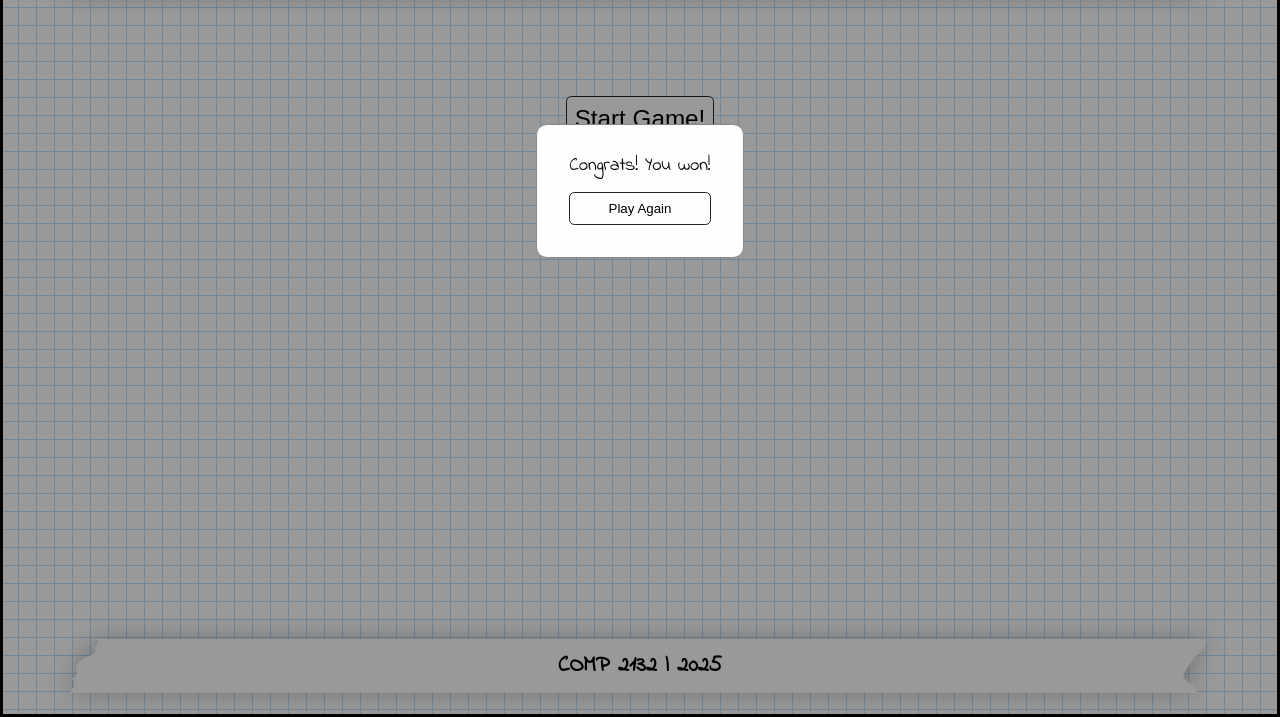
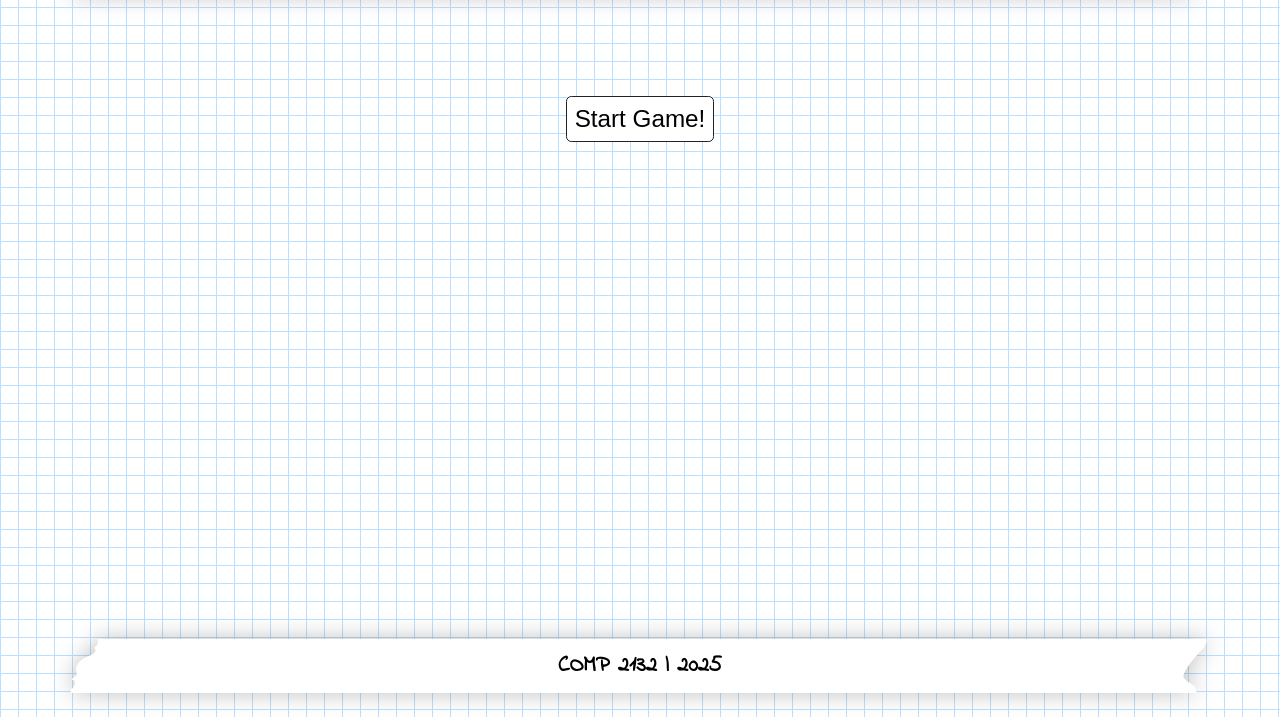
Before and after one commit to 604xolo/damianoriak_final_project, a plain HTML site: page index.html in a window 1280 px wide. Shown: the part 83-800 px from the top of the page. Drawn offline with Linux system fonts and the light colour scheme; a web font is replaced by a local one.

Commit message:
remove "open" in win dialog

```diff
--- a/index.html
+++ b/index.html
@@ -132,7 +132,7 @@
 
             </div>
         </section>
-        <dialog id="win" open>
+        <dialog id="win">
             <div class="modal-content fade-in">
                 <h2>Congrats! You won!</h2>
                 <button class="try-again">Play Again</button>
```
